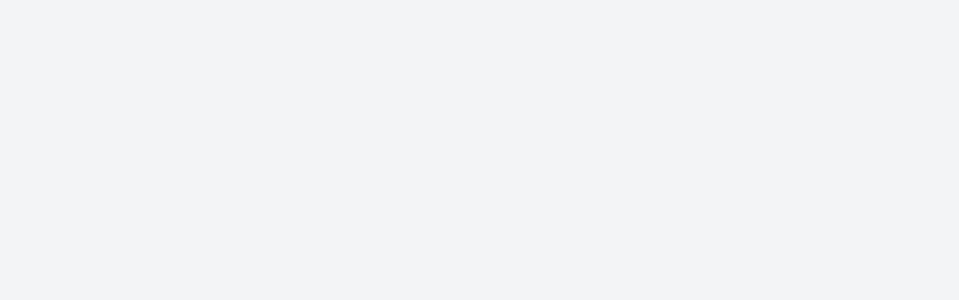
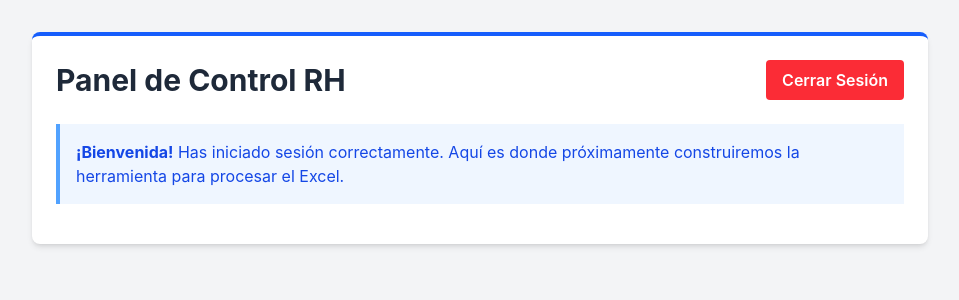
Before and after one commit to JessyMpl/sistema-RH, a Vue app in the folder frontend/: page /panel in a window 1280 px wide. Before the commit this address had no page. Shown: the top 300 px of the page, without its empty margins (160-1119 px from the left). Built offline with nearby package versions, Linux system fonts and the light colour scheme.

Commit message:
etapa 11: Acceso de login

```diff
--- a/frontend/src/router/index.js
+++ b/frontend/src/router/index.js
@@ -1,5 +1,6 @@
 import { createRouter, createWebHistory } from 'vue-router'
 import LoginView from '../views/LoginView.vue'
+import PanelView from '@/views/PanelView.vue'
 
 const router = createRouter({
   history: createWebHistory(import.meta.env.BASE_URL),
@@ -8,6 +9,12 @@ const router = createRouter({
       path: '/',
       name: 'login',
       component: LoginView
+    },
+
+    {
+      path: '/panel',
+      name: 'panel',
+      component: PanelView
     }
   ]
 })
--- a/frontend/src/views/LoginView.vue
+++ b/frontend/src/views/LoginView.vue
@@ -1,40 +1,34 @@
 <script setup>
 import { ref } from 'vue';
+import { useRouter } from 'vue-router'; // <-- Agregamos esta herramienta
 
 const email = ref('');
 const password = ref('');
+const router = useRouter(); // <-- La activamos
 
 const intentarLogin = async () => {
   try {
-    // 1. Tocamos la puerta del servidor (puerto 3000)
     const respuesta = await fetch('http://localhost:3000/api/auth/login', {
       method: 'POST',
-      headers: {
-        'Content-Type': 'application/json'
-      },
-      // 2. Le mandamos lo que escribiste en las cajitas de texto
-      body: JSON.stringify({
-        email: email.value,
-        password: password.value
-      })
+      headers: { 'Content-Type': 'application/json' },
+      body: JSON.stringify({ email: email.value, password: password.value })
     });
 
-    // 3. Leemos lo que nos contestó el servidor
     const data = await respuesta.json();
 
     if (respuesta.ok) {
-      // Si todo sale bien, guardamos tu "gafete" en la memoria del navegador
+      // Guardamos tu "gafete"
       localStorage.setItem('token', data.token);
-      alert('¡Bienvenida al Sistema RH, ' + data.usuario.nombre + '!');
 
-      // Más adelante, aquí agregaremos el código para enviarte a la pantalla del Excel
+      // ¡Teletransportación al Panel!
+      router.push('/panel');
+
     } else {
-      // Si la contraseña o correo están mal, mostramos el error
       alert('Error: ' + data.error);
     }
   } catch (error) {
     console.error(error);
-    alert('Error al conectar con el servidor. ¿Está encendido?');
+    alert('Error al conectar con el servidor.');
   }
 };
 </script>
--- /dev/null
+++ b/frontend/src/views/PanelView.vue
@@ -0,0 +1,34 @@
+<script setup>
+import { useRouter } from 'vue-router';
+
+const router = useRouter();
+
+const cerrarSesion = () => {
+  // Borramos el gafete de seguridad
+  localStorage.removeItem('token');
+  // Te regresamos a la pantalla de login
+  router.push('/');
+};
+</script>
+
+<template>
+  <div class="min-h-screen bg-gray-100 p-8">
+    <div class="max-w-4xl mx-auto bg-white rounded-lg shadow-md p-6 border-t-4 border-blue-600">
+      <div class="flex justify-between items-center mb-6">
+        <h1 class="text-3xl font-bold text-gray-800">Panel de Control RH</h1>
+        <button
+          @click="cerrarSesion"
+          class="bg-red-500 text-white font-semibold py-2 px-4 rounded hover:bg-red-600 transition duration-300"
+        >
+          Cerrar Sesión
+        </button>
+      </div>
+
+      <div class="bg-blue-50 border-l-4 border-blue-400 p-4 mb-4">
+        <p class="text-blue-700">
+          <strong>¡Bienvenida!</strong> Has iniciado sesión correctamente. Aquí es donde próximamente construiremos la herramienta para procesar el Excel.
+        </p>
+      </div>
+    </div>
+  </div>
+</template>
```
